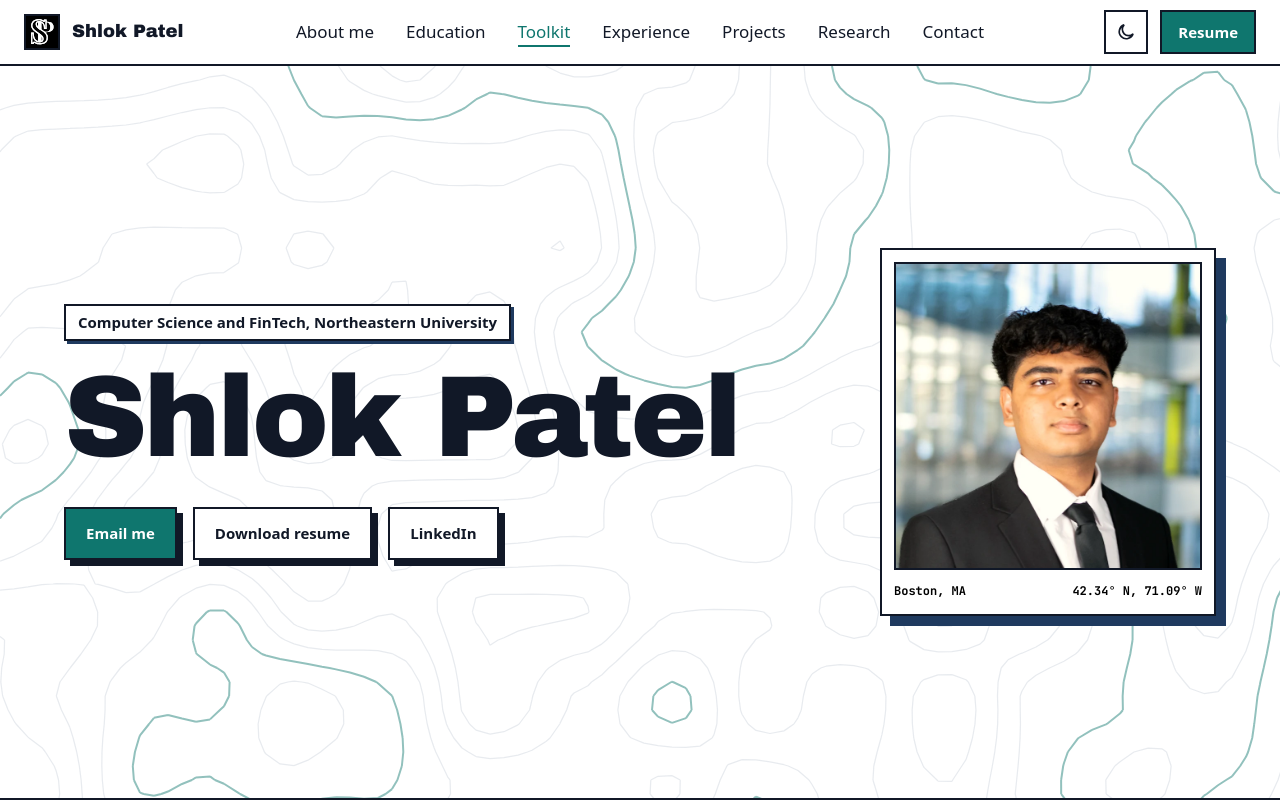
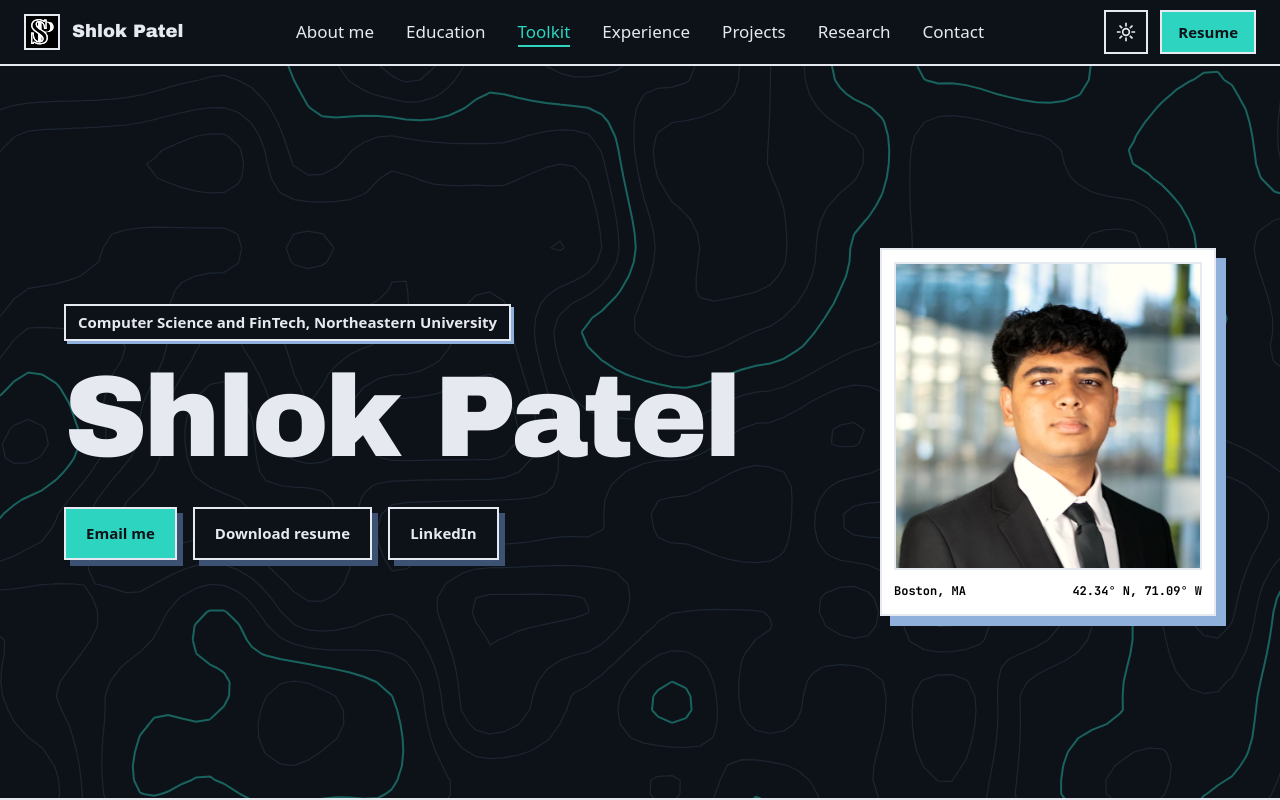
Before and after one commit to shlok-p07/Portfolio-Website, a React (Vite) app in the folder portfolio-website/: page /#toolkit in a window 1280 px wide. Shown: the top 800 px of the page. Built offline with nearby package versions, Linux system fonts and the light colour scheme; a web font is replaced by a local one.

Commit message:
Start every first visit in dark mode
Ignore the system colour setting: the page opens dark unless the
visitor has chosen light with the toggle, which is still remembered.

```diff
--- a/portfolio-website/index.html
+++ b/portfolio-website/index.html
@@ -8,16 +8,16 @@
     <title>Shlok Patel</title>
 
     <meta name="description" content="Shlok Patel — CS and FinTech student at Northeastern University. Full-stack projects, machine learning research in a sensor-fusion lab, and the roles behind them." />
-    <meta name="theme-color" content="#ffffff" />
-    <meta name="color-scheme" content="light dark" />
-    <!-- Set the theme before first paint so a dark visit never flashes white:
-         the visitor's saved choice, else their system setting. src/theme.js
-         keeps it in sync after load. -->
+    <meta name="theme-color" content="#0d1219" />
+    <meta name="color-scheme" content="dark light" />
+    <!-- Set the theme before first paint so the page never flashes white:
+         the visitor's saved choice, else dark, whatever the system setting.
+         src/theme.js keeps it in sync after load. -->
     <script>
       (function () {
         var saved = null;
         try { saved = localStorage.getItem("theme"); } catch (e) {}
-        var dark = saved ? saved === "dark" : matchMedia("(prefers-color-scheme: dark)").matches;
+        var dark = saved !== "light";
         document.documentElement.dataset.theme = dark ? "dark" : "light";
         document.querySelector('meta[name="theme-color"]').content = dark ? "#0d1219" : "#ffffff";
       })();
--- a/portfolio-website/src/index.css
+++ b/portfolio-website/src/index.css
@@ -47,7 +47,7 @@
 /* Dark: the same slate and teal after hours. Ink and paper swap; brand and
    cta lift so they still read against the dark page, and take dark text.
    The theme is set on <html> by the script in index.html before first
-   paint, from the visitor's choice or, failing that, their system. */
+   paint: the visitor's saved choice, else dark. */
 :root[data-theme="dark"] {
   --ink: #e6e9ef;
   --paper: #0d1219;
--- a/portfolio-website/src/theme.js
+++ b/portfolio-website/src/theme.js
@@ -1,22 +1,12 @@
-import { useEffect, useState } from "react";
+import { useState } from "react";
 
-/* Light or dark. index.html sets data-theme on <html> before first paint;
-   this keeps it in step afterwards. Until the visitor picks one the page
-   follows their system setting, live; once they pick, the choice is saved
-   and the system setting no longer moves it. */
+/* Light or dark. Every visit starts dark, whatever the system setting,
+   until the visitor picks a theme with the toggle; that choice is saved
+   and used from then on. index.html sets data-theme on <html> before
+   first paint; this keeps it in step afterwards. */
 
 const KEY = "theme";
 const BAR = { light: "#ffffff", dark: "#0d1219" }; // browser chrome, matches --paper
-const system = () => window.matchMedia("(prefers-color-scheme: dark)");
-
-const saved = () => {
-  try {
-    const v = localStorage.getItem(KEY);
-    return v === "light" || v === "dark" ? v : null;
-  } catch {
-    return null;
-  }
-};
 
 export function applyTheme(theme) {
   document.documentElement.dataset.theme = theme;
@@ -25,21 +15,7 @@ export function applyTheme(theme) {
 }
 
 export function useTheme() {
-  const [theme, setThemeState] = useState(
-    () => document.documentElement.dataset.theme || (system().matches ? "dark" : "light"),
-  );
-
-  useEffect(() => {
-    const mq = system();
-    const onChange = () => {
-      if (saved()) return;
-      const next = mq.matches ? "dark" : "light";
-      applyTheme(next);
-      setThemeState(next);
-    };
-    mq.addEventListener("change", onChange);
-    return () => mq.removeEventListener("change", onChange);
-  }, []);
+  const [theme, setThemeState] = useState(() => document.documentElement.dataset.theme || "dark");
 
   const setTheme = (next) => {
     try {
```
